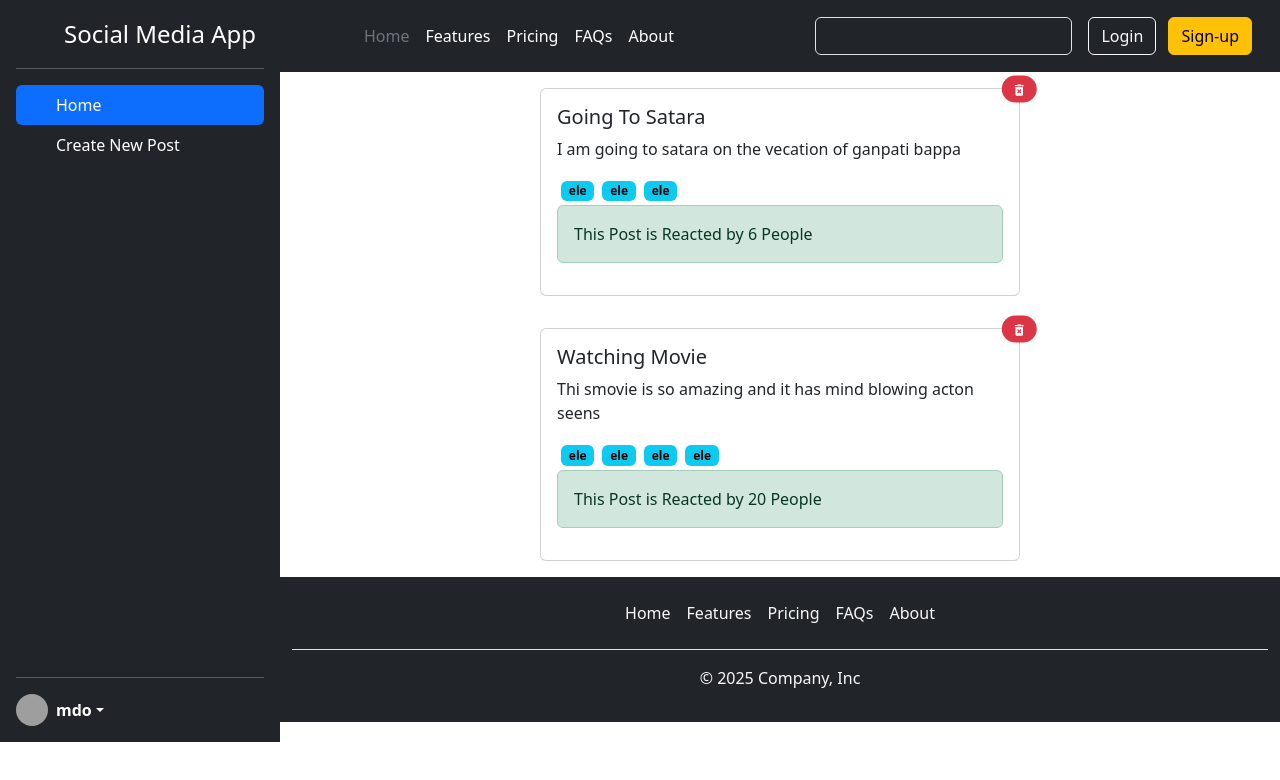
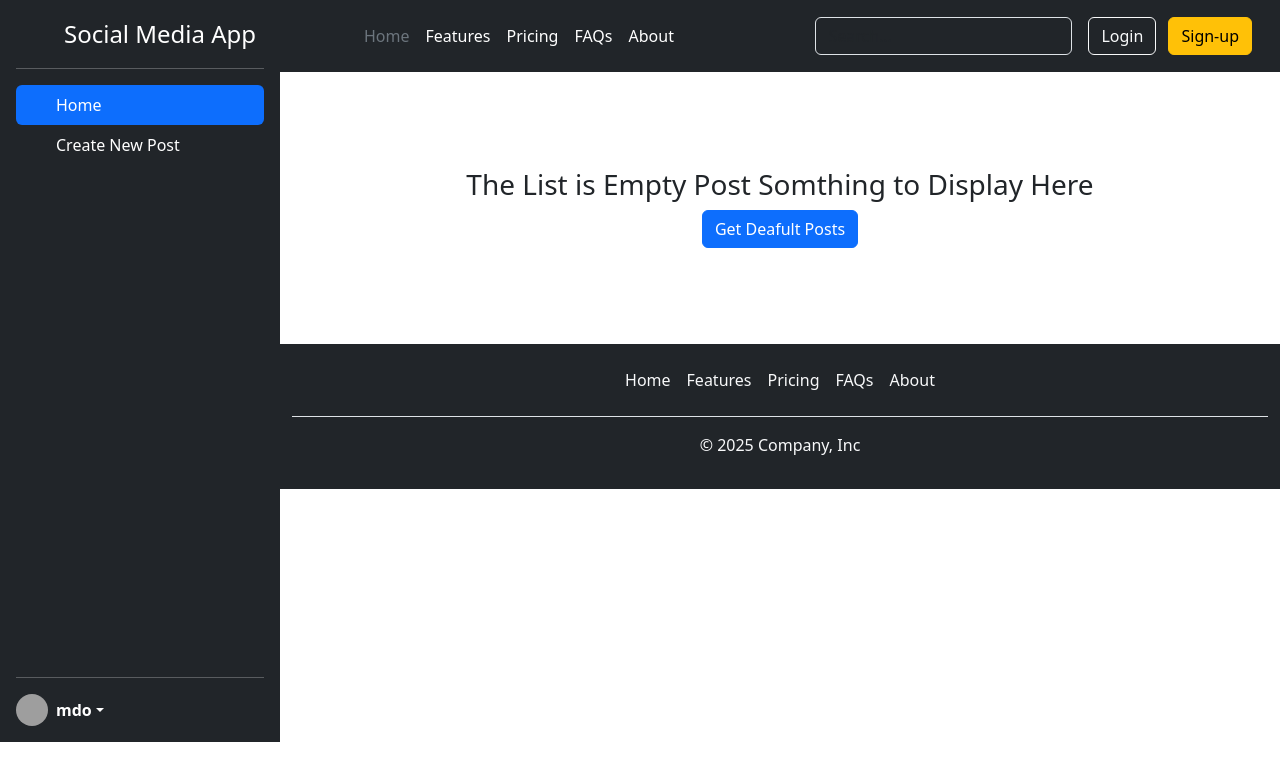
Before and after one commit to ItsVaishnav/social_media, a React (Vite) app: page / in a window 1280 px wide. Shown: the top 780 px of the page. Built offline with nearby package versions, Linux system fonts and the light colour scheme; grey boxes are pictures that could not be loaded.

Commit message:
Fetching Data From API

```diff
--- a/src/Components/PostList.jsx
+++ b/src/Components/PostList.jsx
@@ -1,10 +1,23 @@
 import { useContext } from "react";
 import Post from "./Post";
 import { PostListContext } from "../store/post-list-provider";
+import WelcomeMessage from "./WelcomeMessage";
 
 export default function PostList() {
-  const {postList} = useContext(PostListContext);
-  return <div className="d-flex flex-wrap justify-content-evenly">
-    {postList.map(post => <Post key={post.id} post={post}/>)}
-      </div>
+  const { postList , addInitialPosts} = useContext(PostListContext);
+  const onGetDefaultPosts = () => {
+    fetch("https://dummyjson.com/posts")
+      .then((res) => res.json())
+      .then((data)=> addInitialPosts(data.posts));
+  };
+  return (
+    <div className="d-flex flex-wrap justify-content-evenly">
+      {postList.length === 0 ? (
+        <WelcomeMessage onGetDefaultPosts={onGetDefaultPosts} />
+      ) : null}
+      {postList.map((post) => (
+        <Post key={post.id} post={post} />
+      ))}
+    </div>
+  );
 }
--- /dev/null
+++ b/src/Components/WelcomeMessage.jsx
@@ -0,0 +1,15 @@
+export default function WelcomeMessage({ onGetDefaultPosts }) {
+  return (
+    <div className="m-5 p-5">
+      <center>
+        <h3>The List is Empty Post Somthing to Display Here</h3>
+        <button
+          type="button"
+          className="btn btn-primary"
+          onClick={onGetDefaultPosts}>
+          Get Deafult Posts
+        </button>
+      </center>
+    </div>
+  );
+}
--- a/src/store/post-list-provider.jsx
+++ b/src/store/post-list-provider.jsx
@@ -14,6 +14,8 @@ const postListReducer = (currentPostList, action) => {
     );
   } else if (action.type === "ADD_POST") {
     UpdatedPostList = [action.payload, ...currentPostList];
+  } else if (action.type === "ADD_POSTS") {
+    UpdatedPostList = action.payload;
   }
   return UpdatedPostList;
 };
@@ -21,7 +23,7 @@ const postListReducer = (currentPostList, action) => {
 const PostListProvider = ({ children }) => {
   const [postList, dispatchPostList] = useReducer(
     postListReducer,
-    DEFAULT_POST
+    []
   );
 
   const addPost = (postDetails) => {
@@ -38,6 +40,17 @@ const PostListProvider = ({ children }) => {
     };
     dispatchPostList(action);
   };
+
+const addInitialPosts = (data) => {
+    // const action = {
+    //   type: "ADD_POST",
+    //   payload: data,
+    // };
+    // dispatchPostList(action);
+    console.log(data);
+  };
+
+
   const deletePost = (id) => {
     const action = {
       type: "DELETE_POST",
@@ -48,29 +61,11 @@ const PostListProvider = ({ children }) => {
     dispatchPostList(action);
   };
   return (
-    <PostListContext.Provider value={{ postList, addPost, deletePost }}>
+    <PostListContext.Provider value={{ postList, addPost, deletePost , addInitialPosts }}>
       {children}
     </PostListContext.Provider>
   );
 };
 
-const DEFAULT_POST = [
-  {
-    id: "1",
-    title: "Going To Satara",
-    body: "I am going to satara on the vecation of ganpati bappa",
-    reactions: 6,
-    tags: ["bappa", "satara", "Home Town"],
-    userId: "user-31",
-  },
-  {
-    id: "2",
-    title: "Watching Movie",
-    body: "Thi smovie is so amazing and it has mind blowing acton seens",
-    reactions: 20,
-    tags: ["movie", "Action", "Chill", "Movie_Time"],
-    userId: "user-20",
-  },
-];
 
 export default PostListProvider;
```
